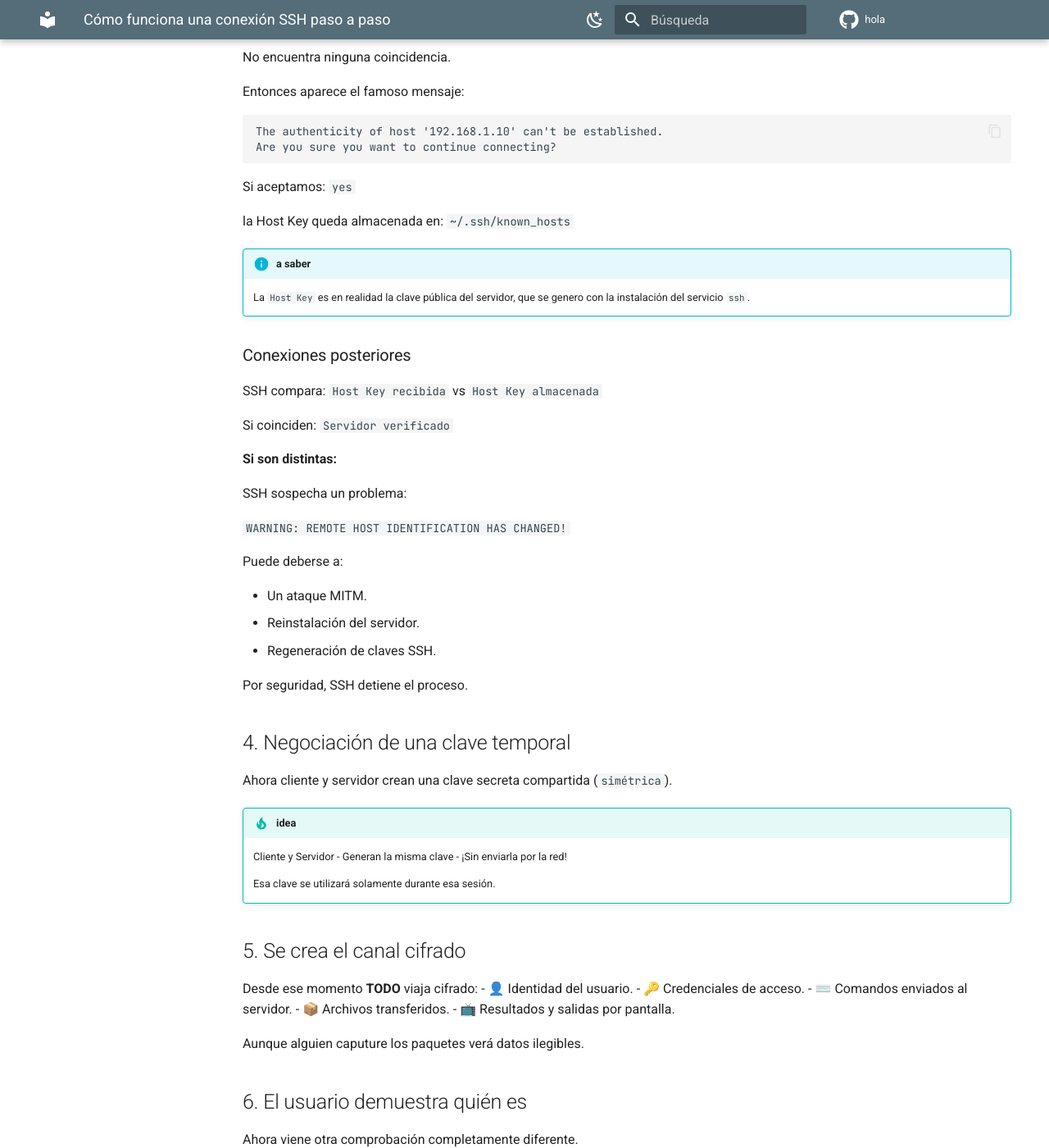
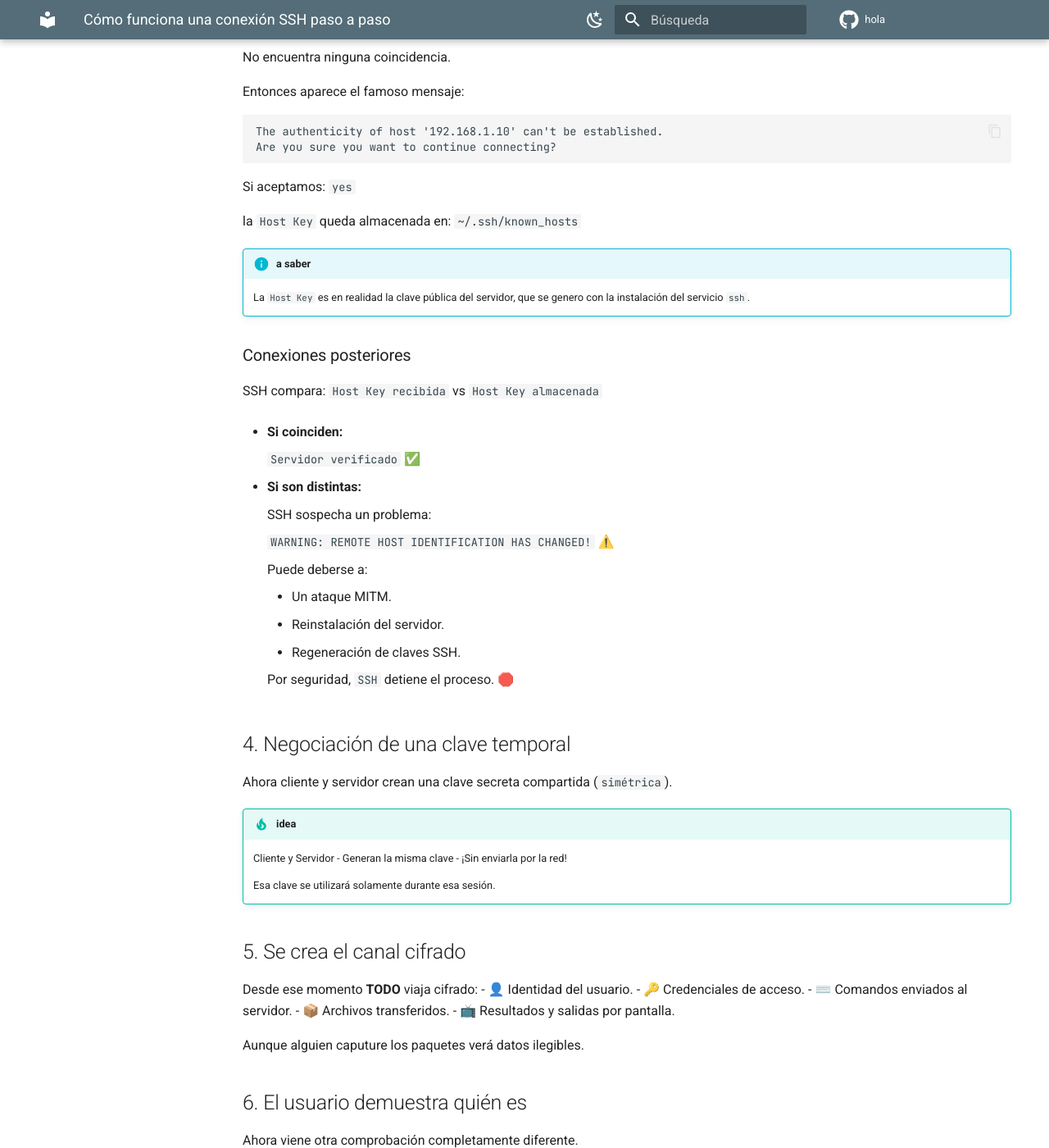
Before and after one commit to fcuadradoa01/hola, an MkDocs documentation site: the page built from docs/sistemas/como-funciona-ssh.md, in a window 1280 px wide and 1400 px high, scrolled down 1680 px. Shown: the whole window at 82% size. Built offline with MkDocs 1.6.1 and Material for MkDocs 9.7.7, drawn with Linux system fonts in a browser that asks for light colours; comment, search, counter and statistics services are not loaded.

Commit message:
ssh mas madera

```diff
--- a/docs/sistemas/como-funciona-ssh.md
+++ b/docs/sistemas/como-funciona-ssh.md
@@ -92,7 +92,7 @@ Are you sure you want to continue connecting?
 
 Si aceptamos: `yes`
 
-la Host Key queda almacenada en: `~/.ssh/known_hosts`
+la `Host Key` queda almacenada en: `~/.ssh/known_hosts`
 
 !!! info "a saber"
     La `Host Key` es en realidad la clave pública del servidor, que se genero con la instalación del servicio `ssh`.
@@ -101,21 +101,23 @@ la Host Key queda almacenada en: `~/.ssh/known_hosts`
 ### Conexiones posteriores
 SSH compara: `Host Key recibida` vs `Host Key almacenada`
 
-Si coinciden: `Servidor verificado`
+- **Si coinciden:**
 
-**Si son distintas:**
+    `Servidor verificado` ✅
 
-SSH sospecha un problema:
+- **Si son distintas:**
 
-`WARNING: REMOTE HOST IDENTIFICATION HAS CHANGED!`
+    SSH sospecha un problema:
 
-Puede deberse a:
+    `WARNING: REMOTE HOST IDENTIFICATION HAS CHANGED!` ⚠️
 
-- Un ataque MITM.
-- Reinstalación del servidor.
-- Regeneración de claves SSH.
+    Puede deberse a:
 
-Por seguridad, SSH detiene el proceso.
+    - Un ataque MITM.
+    - Reinstalación del servidor.
+    - Regeneración de claves SSH.
+
+    Por seguridad, `SSH` detiene el proceso. 🛑
 
 ## 4. Negociación de una clave temporal
 
```
